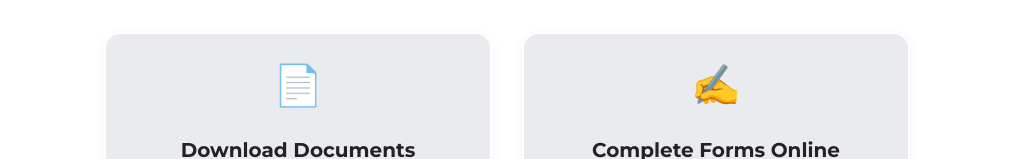
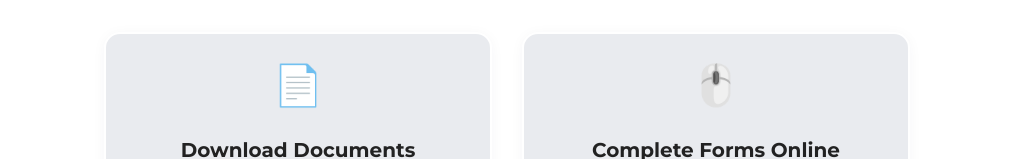
Before and after one commit to universal-Group/usc-induction, a plain HTML site: page index.html in a window 1280 px wide. Shown: the part 353-512 px from the top of the page, without its empty margins (133-1146 px from the left). Drawn offline with Linux system fonts and the light colour scheme.

Commit message:
Update index.html

```diff
--- a/index.html
+++ b/index.html
@@ -208,7 +208,7 @@
                 </ul>
             </div>
             <div class="card">
-                <div class="card-icon">✍️</div>
+                <div class="card-icon">🖱️</div>
                 <h2>Complete Forms Online</h2>
                 <ul>
                     <li>
```
